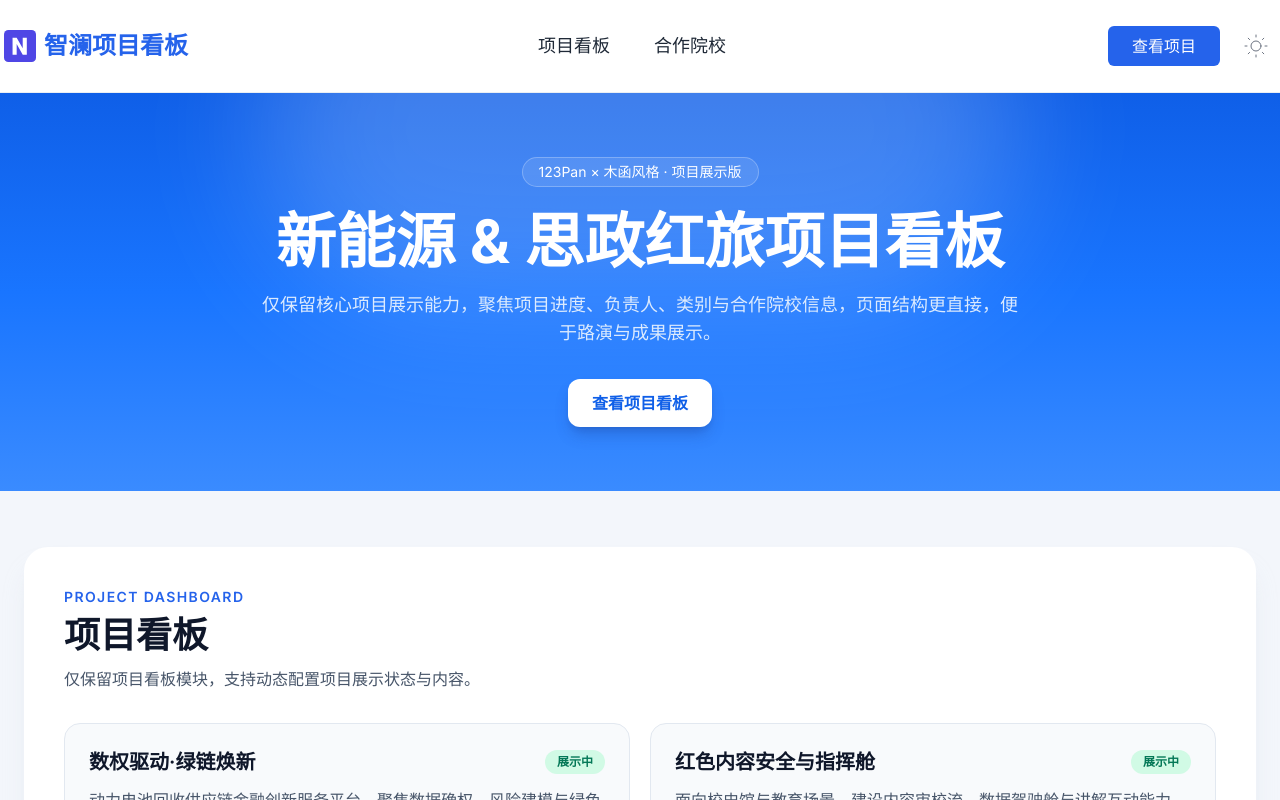
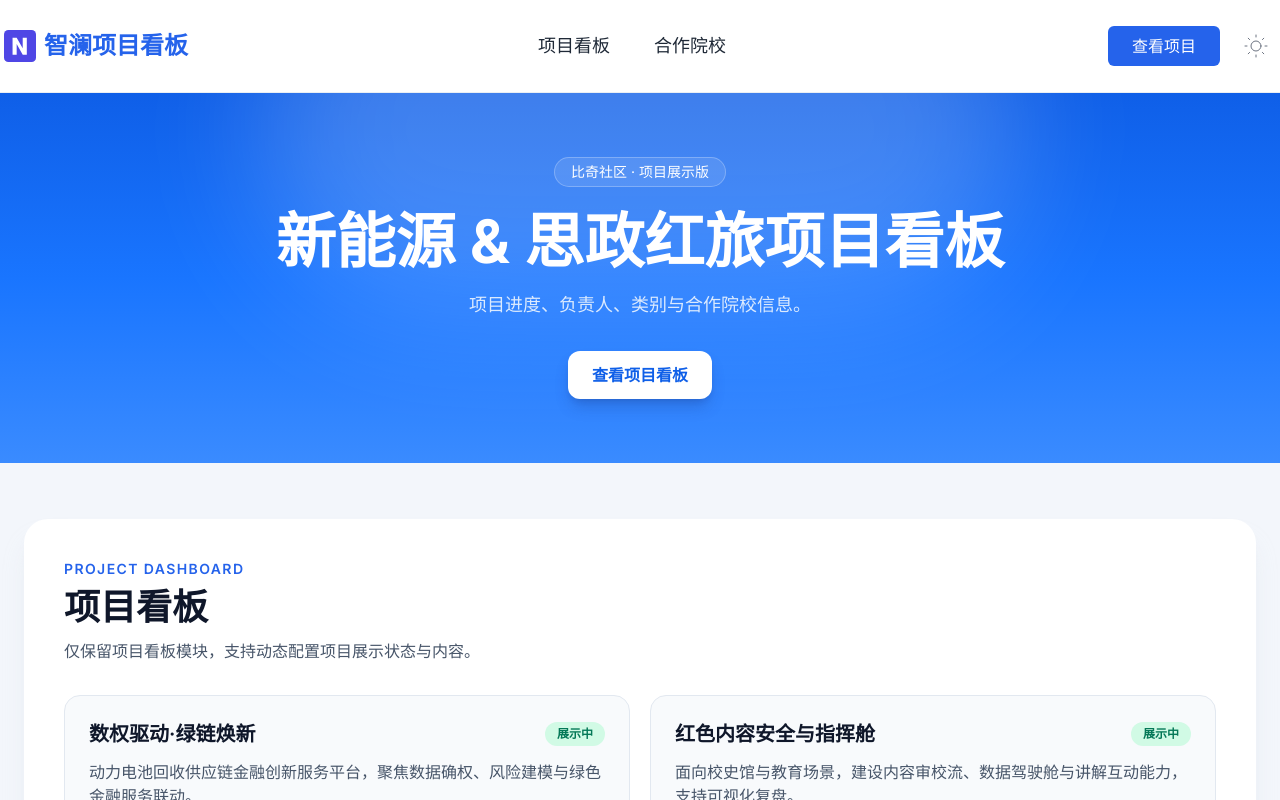
Before and after one commit to CCUT-Statistics/shelf-3, a Next.js app: page / in a window 1280 px wide. Shown: the top 800 px of the page. Built offline with nearby package versions, Linux system fonts and the light colour scheme.

Commit message:
Update LandingContent.tsx
Signed-off-by: lisa xia <120779359+bickey666@users.noreply.github.com>

```diff
--- a/src/components/LandingContent.tsx
+++ b/src/components/LandingContent.tsx
@@ -28,11 +28,11 @@ export function LandingContent() {
         <div className="absolute -top-36 left-1/2 h-[360px] w-[760px] -translate-x-1/2 rounded-full bg-white/20 blur-3xl" />
         <div className="container relative mx-auto px-6 text-center">
           <p className="inline-flex rounded-full border border-white/25 bg-white/10 px-4 py-1 text-sm">
-            123Pan × 木函风格 · 项目展示版
+            比奇社区 · 项目展示版
           </p>
           <h1 className="mt-6 text-4xl font-bold leading-tight lg:text-6xl">新能源 & 思政红旅项目看板</h1>
           <p className="mx-auto mt-5 max-w-3xl text-base text-blue-100 lg:text-lg">
-            仅保留核心项目展示能力，聚焦项目进度、负责人、类别与合作院校信息，页面结构更直接，便于路演与成果展示。
+            项目进度、负责人、类别与合作院校信息。
           </p>
           <a
             href="#projects"
```
